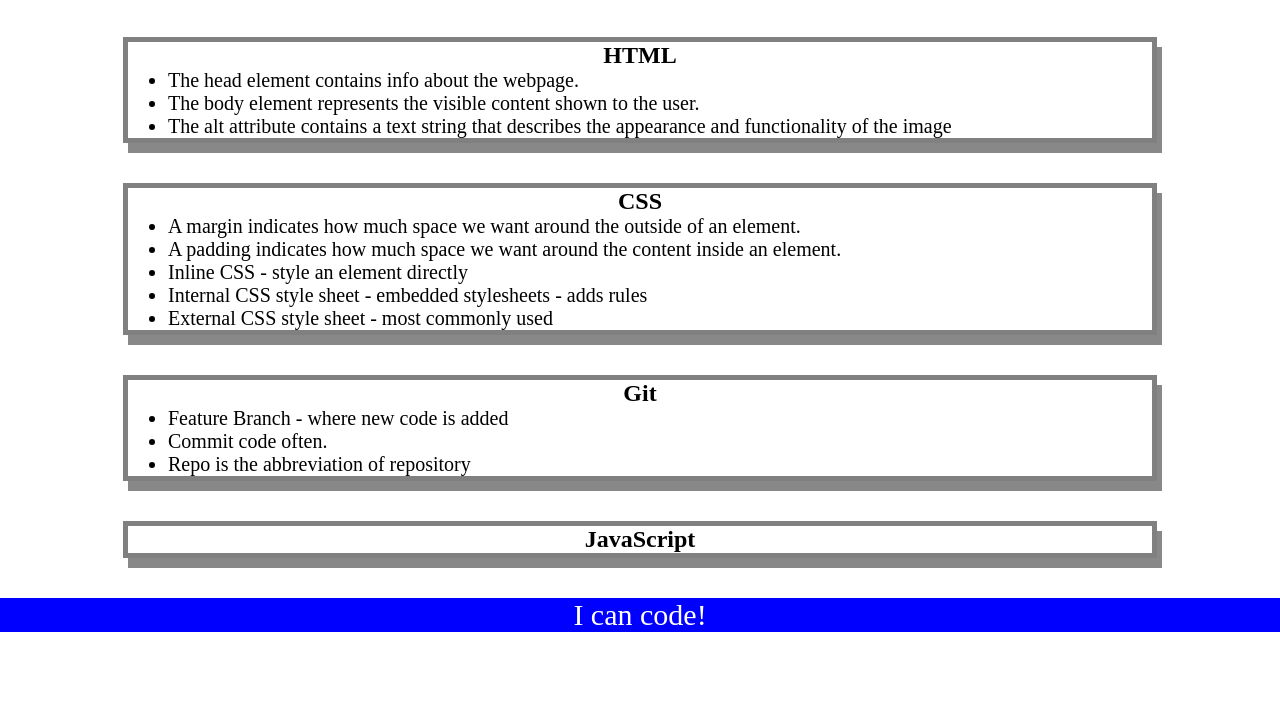
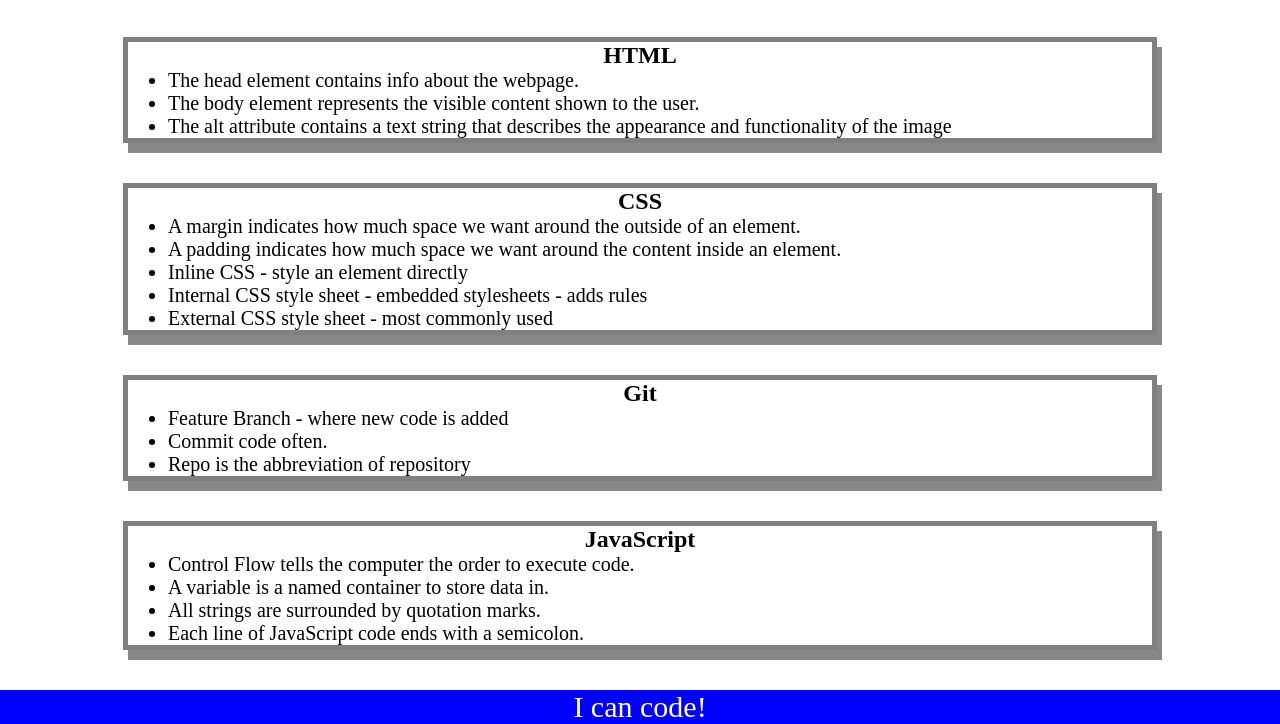
Before and after one commit to jengle-dev/prework-study-guide, a plain HTML site: page index.html in a window 1280 px wide. Shown: the part 118-842 px from the top of the page. Before the commit the page ends 800 px from the top, so only its background shows below. Drawn offline with Linux system fonts and the light colour scheme.

Commit message:
updated list for JavaScript section of html

```diff
--- a/index.html
+++ b/index.html
@@ -48,7 +48,12 @@
 
       <section class="card" id="javascript-section">
         <h2>JavaScript</h2>
-
+        <ul>
+          <li>Control Flow tells the computer the order to execute code.</li>
+          <li>A variable is a named container to store data in.</li>
+          <li>All strings are surrounded by quotation marks.</li>
+          <li>Each line of JavaScript code ends with a semicolon.</li>
+        </ul>
       </section>
     </main>
 
```
